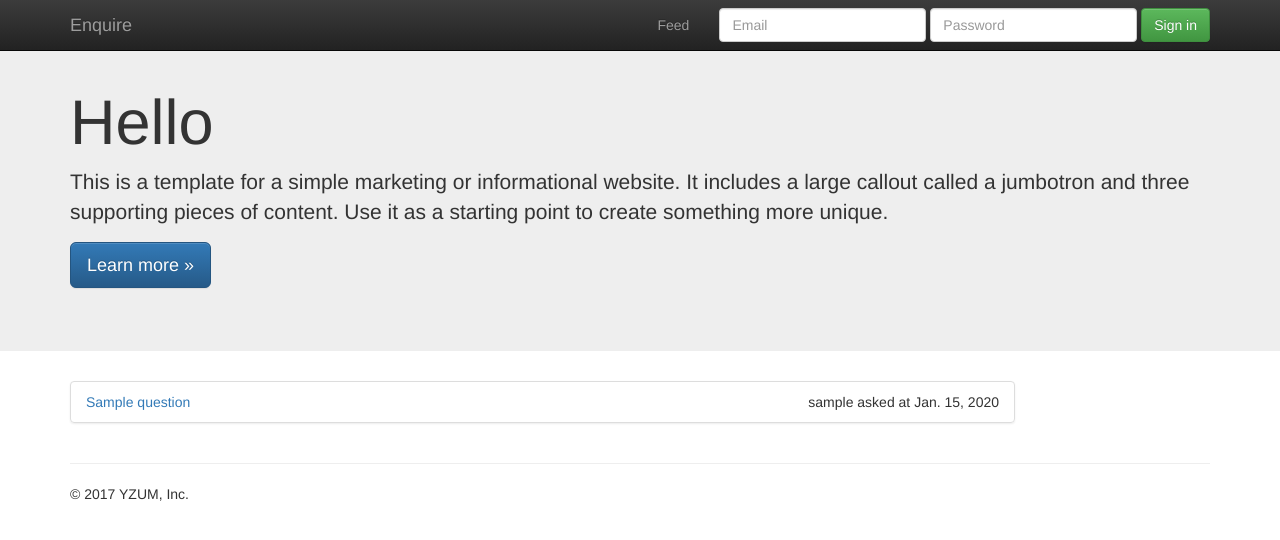
After one commit to vikasmgithub/quora_clone, a Django app: template users/templates/feed/question_feed.html in a window 1280 px wide. The commit adds this page. Shown: the top 540 px of the page. Run offline with Django 3.2, Linux system fonts and the light colour scheme; the template is opened without the code that fills it: values that come from a table or form of the project are taken from there, others are empty; tables that the repository leaves empty hold one stand-in row (values such as "Sample post"); parts of the project's set-up code (start-up, migrations or seed data) failed here and were passed over; some libraries are stand-ins or nearby versions.

Commit message:
Question feed added.

```diff
--- a/questions/views.py
+++ b/questions/views.py
@@ -17,7 +17,7 @@ class QuestionDetail(LoginRequiredMixin, DetailView):
     template_name = 'questions/question_detail.html'
 
     def get_queryset(self):
-        return models.Question.objects.filter(asked_by=self.request.user)
+        return models.Question.objects.all()
 
 
 class AskQuestion(LoginRequiredMixin, CreateView):
--- a/templates/layout.html
+++ b/templates/layout.html
@@ -47,6 +47,9 @@
             </div>
             <button type="submit" class="btn btn-success">Sign in</button>
           </form>
+            <ul class="nav navbar-nav navbar-right">
+                <li><a href="{% url 'user:feed' %}">Feed</a></li>
+            </ul>
         </div><!--/.navbar-collapse -->
       </div>
     </nav>
--- /dev/null
+++ b/users/templates/feed/question_feed.html
@@ -0,0 +1,21 @@
+{% extends 'layout.html' %}
+
+{% block head_title %}
+    Feed
+{% endblock %}
+
+{% block content %}
+    <div class="col-md-10">
+        <ul class="list-group">
+            {% for object in object_list %}
+                <li class="list-group-item">
+                    <a href="{% url 'question:detail' slug=object.slug%}">{{ object.title }}</a>
+                    <div class="pull-right">
+                        {{ object.asked_by }} asked at {{ object.asked_at | date }}
+                    </div>
+                </li>
+            {% endfor %}
+
+        </ul>
+    </div>
+{% endblock %}
--- a/users/urls.py
+++ b/users/urls.py
@@ -5,6 +5,7 @@ from django.contrib.auth import views as auth_views
 from . import views
 
 urlpatterns = [
+    url(r'^feed/$', views.UserFeed.as_view(), name='feed'),
     url(r'^login/$', auth_views.login, {'template_name':'users/login.html'}, name='login'),
     url(r'^logout/$', auth_views.logout,
         {'template_name':'users/logged_out.html'} ,name='logout'),
```
Also changed, not shown: users/views.py (+8 -1 lines).
